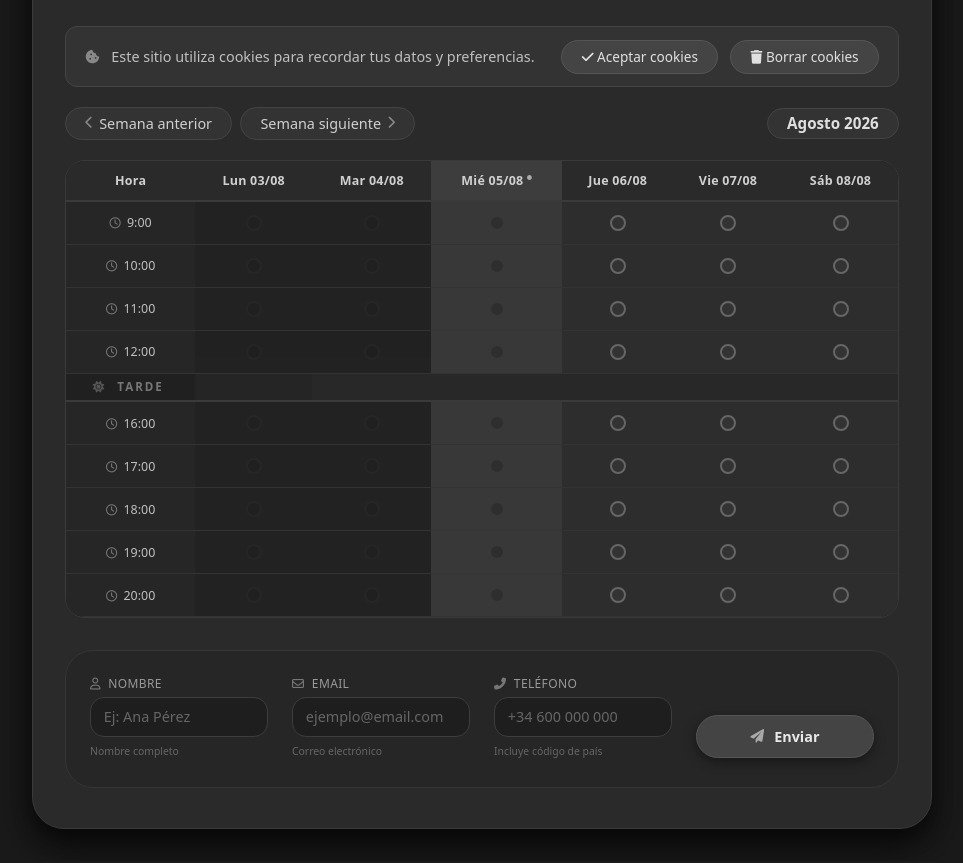
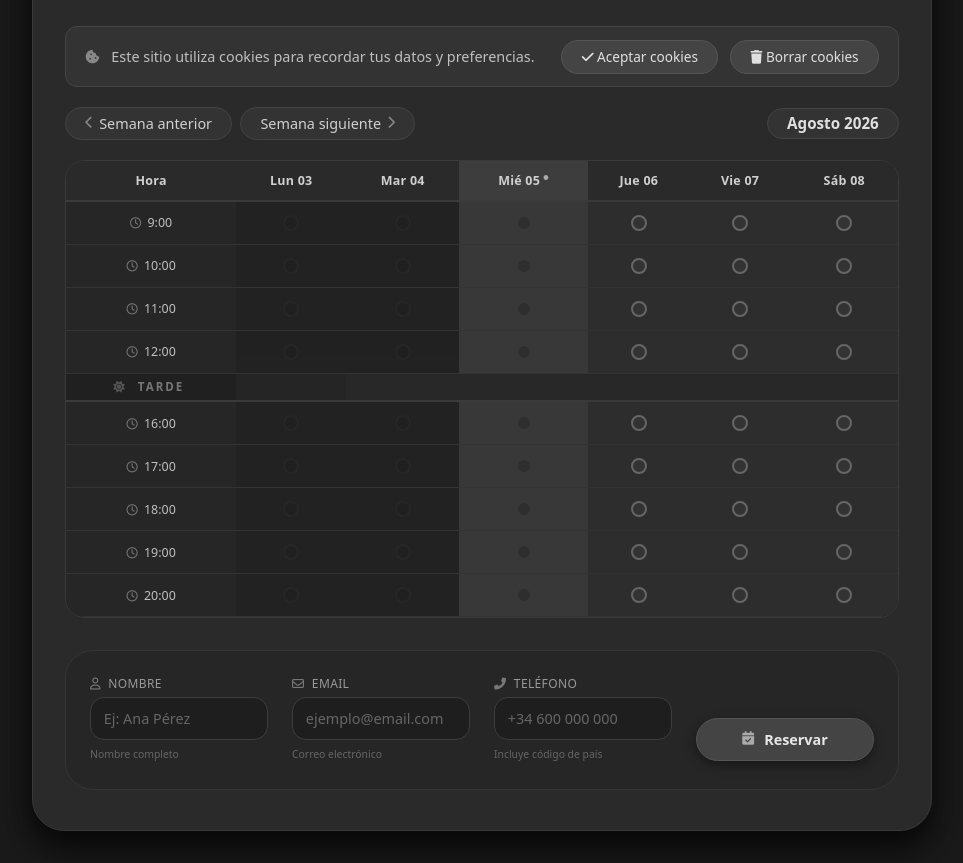
Before and after one commit to sebagsc2020/formsheets, a plain HTML site: page index.html in a window 1280 px wide. Shown: the part 152-1015 px from the top of the page, without its empty margins (158-1121 px from the left). Drawn offline with Linux system fonts and the light colour scheme.

Commit message:
Update index.html

```diff
--- a/index.html
+++ b/index.html
@@ -377,6 +377,7 @@
             outline: none;
             width: 100%;
             color: #e0e0e0;
+            height: 43px;
         }
 
         .field-group input::placeholder {
@@ -503,6 +504,9 @@
                 gap: 0.8rem;
                 padding: 1rem;
             }
+            .field-group input {
+                height: 40px;
+            }
             .btn-submit {
                 height: 40px;
                 font-size: 0.85rem;
@@ -593,6 +597,7 @@
                 padding: 0.4rem 0.6rem;
                 font-size: 0.8rem;
                 border-radius: 10px;
+                height: 36px;
             }
             .field-group label {
                 font-size: 0.65rem;
@@ -689,7 +694,7 @@
                 </div>
                 <div class="field-group btn-wrapper">
                     <button type="submit" class="btn-submit">
-                        <i class="fas fa-paper-plane"></i> Enviar
+                        <i class="fas fa-calendar-check"></i> Reservar
                     </button>
                 </div>
             </div>
@@ -817,8 +822,7 @@
 
             function formatDate(date) {
                 const day = String(date.getDate()).padStart(2, '0');
-                const month = String(date.getMonth() + 1).padStart(2, '0');
-                return `${day}/${month}`;
+                return day;
             }
 
             function getMonthName(monthIndex) {
@@ -856,9 +860,9 @@
                 for (let i = 0; i < daysOfWeek.length; i++) {
                     const date = getDateForWeekday(currentWeekStart, i);
                     const dayLabel = daysOfWeek[i];
-                    const dateStr = formatDate(date);
+                    const dayNumber = formatDate(date);
                     const isTodayClass = isToday(date) ? 'today-header' : '';
-                    headerHtml += `<th class="${isTodayClass}">${dayLabel} ${dateStr}</th>`;
+                    headerHtml += `<th class="${isTodayClass}">${dayLabel} ${dayNumber}</th>`;
                 }
                 headerRow.innerHTML = headerHtml;
 
@@ -868,9 +872,9 @@
                     bodyHtml += `<tr><td class="time-slot"><i class="far fa-clock"></i> ${hour}:00</td>`;
                     for (let i = 0; i < daysOfWeek.length; i++) {
                         const date = getDateForWeekday(currentWeekStart, i);
-                        const dateStr = formatDate(date);
+                        const dayNumber = formatDate(date);
                         const dayLabel = daysOfWeek[i];
-                        const value = `${dayLabel} ${dateStr} ${hour}:00`;
+                        const value = `${dayLabel} ${dayNumber} ${hour}:00`;
                         const isPastOrCurrent = isPastOrCurrentSlot(currentWeekStart, i, hour);
                         const disabled = isPastOrCurrent ? 'disabled' : '';
 
@@ -917,9 +921,9 @@
                     bodyHtml += `<tr><td class="time-slot"><i class="far fa-clock"></i> ${hour}:00</td>`;
                     for (let i = 0; i < daysOfWeek.length; i++) {
                         const date = getDateForWeekday(currentWeekStart, i);
-                        const dateStr = formatDate(date);
+                        const dayNumber = formatDate(date);
                         const dayLabel = daysOfWeek[i];
-                        const value = `${dayLabel} ${dateStr} ${hour}:00`;
+                        const value = `${dayLabel} ${dayNumber} ${hour}:00`;
                         const isPastOrCurrent = isPastOrCurrentSlot(currentWeekStart, i, hour);
                         const disabled = isPastOrCurrent ? 'disabled' : '';
 
```
